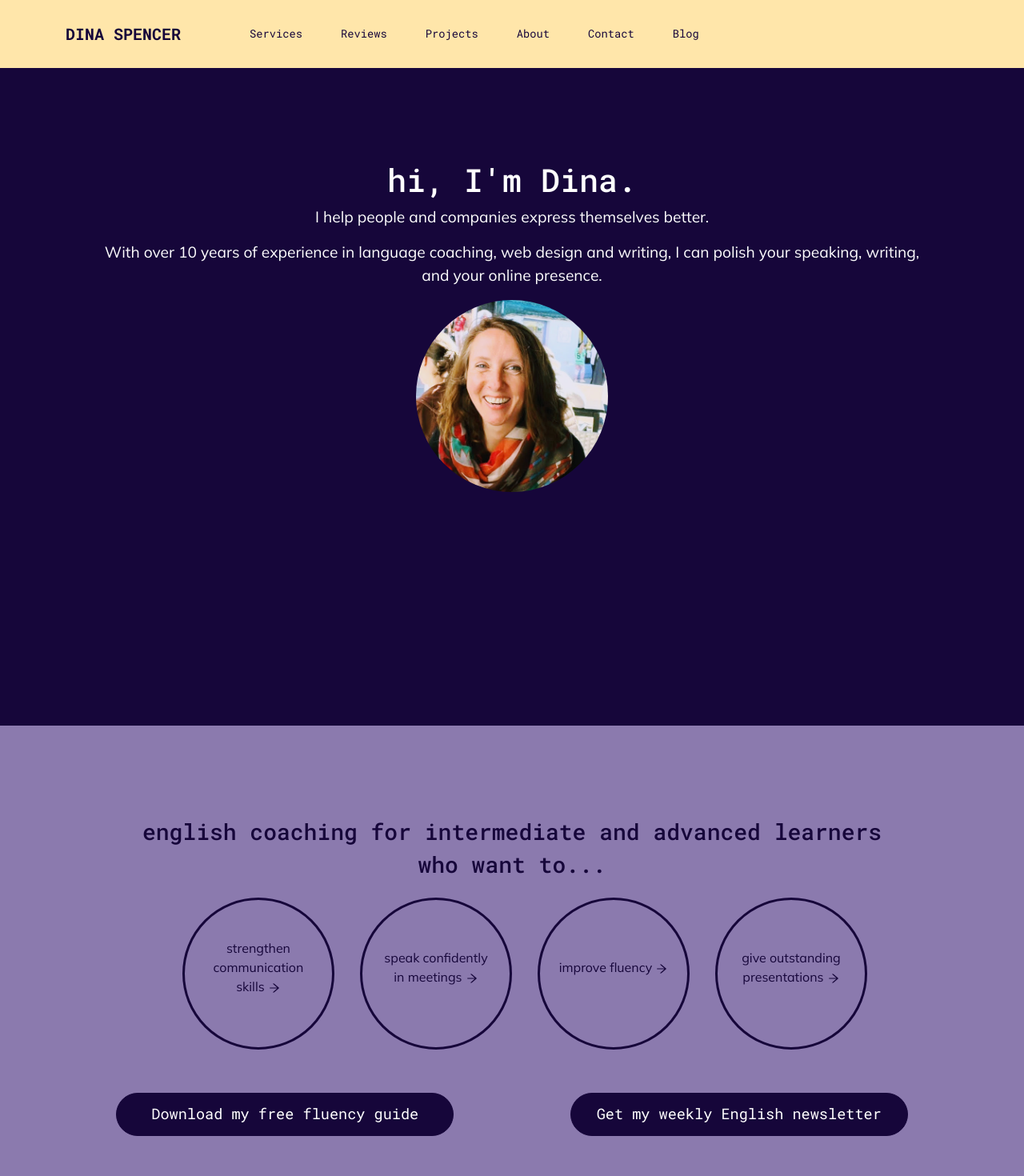
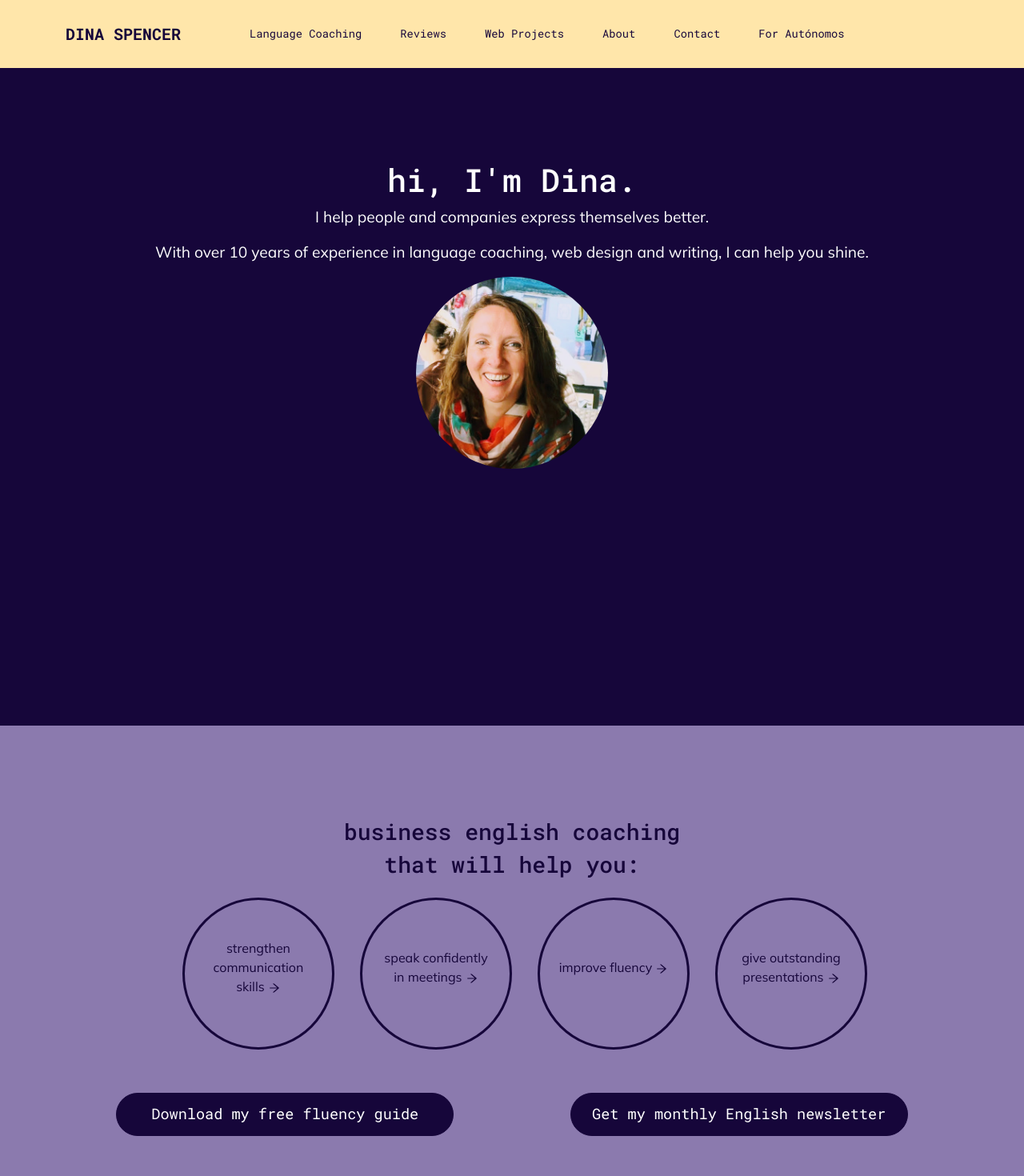
Before and after one commit to dinaspencer/dina-portfolio-redesign, a React (Create React App) app: page / in a window 1280 px wide. Shown: the top 1470 px of the page at 80% size. Built offline with nearby package versions, Linux system fonts and the light colour scheme.

Commit message:
update to remove blog and edit nav

```diff
--- a/src/App.js
+++ b/src/App.js
@@ -7,7 +7,7 @@ import About from './components/About';
 import Services from './components/Services';
 import English from './components/English';
 import Cv from './components/Cv';
-import Blog from './components/Blog';
+// import Blog from './components/Blog';
 import Dev from './components/Dev';
 import Contact from './components/Contact';
 import Footer from './components/Footer';
@@ -24,7 +24,7 @@ function App() {
       <About />
       <Contact />
       <Cv />
-      <Blog />
+      {/* <Blog /> */}
       <Footer />
     </div>
   );
--- a/src/components/About.js
+++ b/src/components/About.js
@@ -13,7 +13,7 @@ export default function About () {
                 <h1>who am I?</h1>
                 <h5><MdLocationPin />  Zaragoza, Spain</h5>
                 <h5 className="about-header"><MdHome /> Winston-Salem, North Carolina</h5>
-                <p>I decided to leave corporate America in 2013 and have lived in Spain for over ten years. In Spain I've <a href="#cv"> worked</a> as an auxiliar de conversación in high schools, a community manager in a startup, a digital editor, and a business English communication coach. After much experience navigating the Spanish visa system, I'm now Autónoma with long-term residency.</p>
+                <p>I decided to leave corporate America in 2013 and have lived in Spain for over ten years. In Spain I've worked as an auxiliar de conversación in high schools, a community manager in a startup, a digital editor, and a business English communication coach. After much experience navigating the Spanish visa system, I'm now Autónoma with long-term residency.</p>
                 <p>With a psychology degree and several years of teaching experience, I coach and support business English learners to speak more fluently and feel more confident. I also create <a href="https://englishcards.netlify.app/" target="_blank" rel="noreferrer">speaking activities</a> using the React framework to practice coding on a scalable real-world project. I'm currently in business school, so I don't have time for very much else!</p>
                 <p>Hobbies: personal finance and budgeting, <a href="https://dinaspencer.portfoliobox.io" target="_blank" rel="noreferrer">photography</a>, singing in choirs, writing, reading, and discovering different parts of Spain.</p>
             </div>
--- a/src/components/Footer.js
+++ b/src/components/Footer.js
@@ -29,7 +29,7 @@ export default function Footer () {
 
 
             <div className="footer-links">
-                <p>©Dina Spencer 2024</p>
+                <p>©Dina Spencer 2025</p>
 
                <p><a href="#contact" id="english-contact">Work with me</a></p>
                <p><a href="#english" id="english-contact">Fluency guide</a></p>
--- a/src/components/Main.js
+++ b/src/components/Main.js
@@ -6,7 +6,7 @@ export default function Main () {
             <div className="container-main">
             <h1>hi, I'm Dina.</h1>
                 <p>I help people and companies express themselves better.</p>
-                <p>With over 10 years of experience in language coaching, web design and writing, I can polish your speaking, writing, and your online presence.</p>
+                <p>With over 10 years of experience in language coaching, web design and writing, I can help you shine.</p>
                 <div className="profile-round" style={{backgroundImage:"url(/img/photomain.jpg)",  backgroundSize: "contain"}}></div>
 
             </div>
--- a/src/components/NavBar.js
+++ b/src/components/NavBar.js
@@ -23,7 +23,7 @@ export default function NavBar() {
                 duration={500}
                 className="nav-item"
                     >
-                      Services
+                      Language Coaching
                       </Link>
                       {/* </Nav.Link> */}
             {/* <Nav.Link className="nav-item"> */}
@@ -46,7 +46,7 @@ export default function NavBar() {
                 // offset={-70}
                 duration={500}
                 className="nav-item"
-                    >Projects</Link>
+                    >Web Projects</Link>
                     {/* </Nav.Link> */}
            {/* <Nav.Link className="nav-item"> */}
             <Link
@@ -71,15 +71,15 @@ export default function NavBar() {
                     >Contact</Link>
                     {/* </Nav.Link> */}
             {/* <Nav.Link className="nav-item"> */}
-              <Link
+             {/*  <Link
                 activeClass="active"
                 to="blog"
                 spy={true}
                 smooth={true}
-                // offset={-70}
                 duration={500}
-                className="nav-item">Blog</Link>
+                className="nav-item">Blog</Link> */}
                     {/* </Nav.Link> */}
+                    <a href="https://autonomo.dinaspencer.net" className="nav-item">For Autónomos</a>
           </Nav>
         </Navbar.Collapse>
       </Container>
--- a/src/components/Services.js
+++ b/src/components/Services.js
@@ -10,7 +10,7 @@ import Offcanvas from 'react-bootstrap/Offcanvas';
 import Carousel from 'react-bootstrap/Carousel';
 import carouselImage from './ExampleCarouselImage.png';
 import { AiFillStar } from "react-icons/ai";
-import { Accordion } from "react-bootstrap";
+// import { Accordion } from "react-bootstrap";
 
 
 
@@ -60,8 +60,8 @@ export default function Services () {
         <>
         <section id="services">
             <div className="container-main">
-        <h3>english coaching for intermediate and advanced learners</h3>
-        <h3>who want to...</h3>
+        <h3>business english coaching</h3>
+        <h3>that will help you:</h3>
 
 
 
@@ -76,7 +76,7 @@ export default function Services () {
             <div className="english-buttons">
             {/* <Button  className="service-btn" href="#contact" >Work with me</Button> */}
             <Button className="service-btn" href="#english">Download my free fluency guide</Button>
-            <Button  className="service-btn" onClick={handleShow}>Get my weekly English newsletter</Button>
+            <Button  className="service-btn" onClick={handleShow}>Get my monthly English newsletter</Button>
            </div>
 
             <Offcanvas show={show} onHide={handleClose} placement="end" className="services-modal">
@@ -89,7 +89,7 @@ export default function Services () {
                 </Offcanvas.Body>
             </Offcanvas>
 
-    <Accordion flush className="newsletter-accordion-main">
+   {/*  <Accordion flush className="newsletter-accordion-main">
       <Accordion.Item eventKey="0" className="newsletter-accordion-item">
         <Accordion.Header className="newsletter-accordion-header"><h3>previous newsletters</h3></Accordion.Header>
         <Accordion.Body className="newsletter-accordion-body">
@@ -114,7 +114,7 @@ export default function Services () {
            <h4><a className="nl-link" href="https://newsletter.dinaspencer.net/20240306.html" target="_blank" rel="noreferrer">March 6, 2024: Today's phrasal verb: leave out</a></h4>
         </Accordion.Body>
       </Accordion.Item>
-    </Accordion>
+    </Accordion> */}
 
             </div>
 
```
